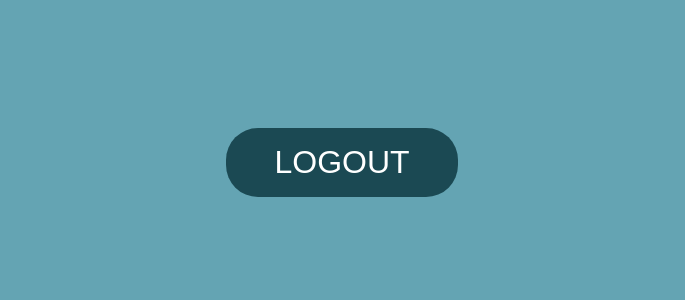
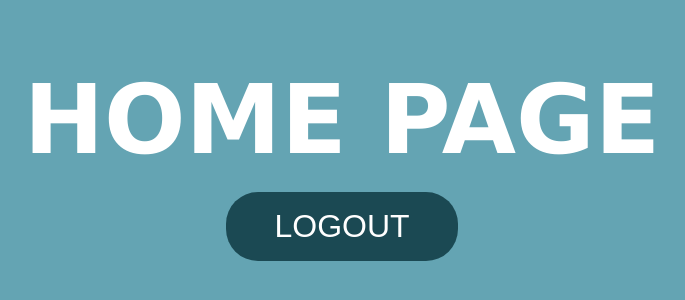
Before and after one commit to MilanBhanuka/MERN_Library, a React (Create React App) app in the folder client/: page / in a window 1280 px wide. Shown: the part 238-538 px from the top of the page, without its empty margins (298-983 px from the left). Built offline with nearby package versions, Linux system fonts and the light colour scheme.

Commit message:
home page

```diff
--- a/client/src/pages/Home.jsx
+++ b/client/src/pages/Home.jsx
@@ -35,6 +35,7 @@ const Home = () => {
   return (
     <>
       <div className="home_page">
+        <h1>Home Page</h1>
         <button onClick={Logout}>LOGOUT</button>
       </div>
       <ToastContainer />
```
